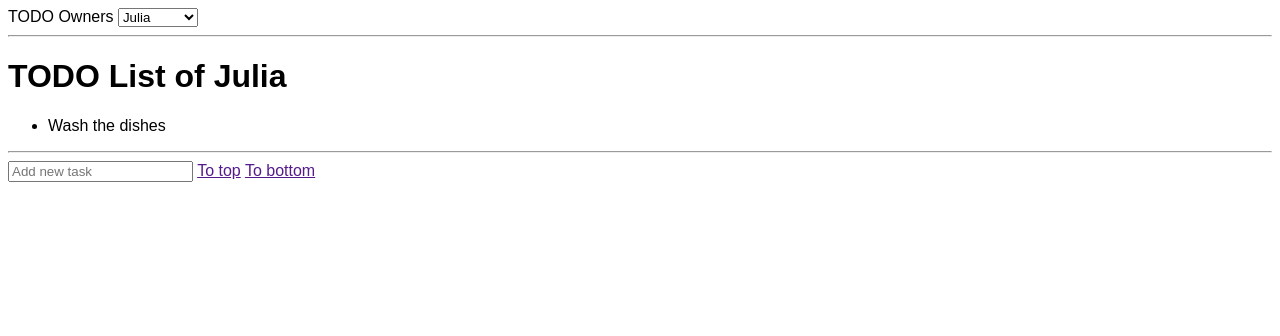
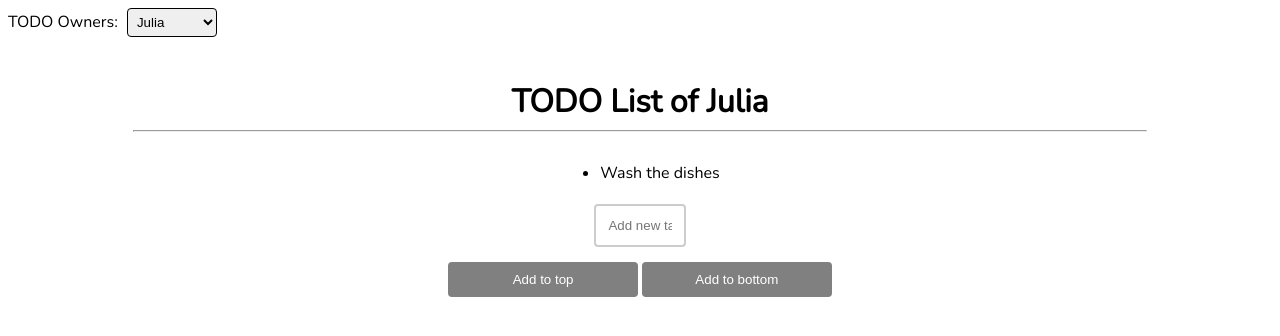
Before and after one commit to ismailsumercetin/todolist-js, a website built with Parcel: page index.html in a window 1280 px wide. Built offline with nearby package versions, Linux system fonts and the light colour scheme.

Commit message:
front-end improvements

```diff
--- a/index.html
+++ b/index.html
@@ -3,20 +3,27 @@
   <head>
     <title>Parcel Sandbox</title>
     <meta charset="UTF-8" />
+    <link rel="stylesheet" type="text/css" href="src/styles.css">
+    <link href="https://fonts.googleapis.com/css2?family=Nunito:wght@200&display=swap" rel="stylesheet">
   </head>
 
   <body>
     <div id="app">
       <div>
-        <label for="todoOwners">TODO Owners</label>
-        <select id="todoOwners"></select>
+        <div id="sectionTodoOwner">
+          <label id="labelTodo" for="todoOwners">TODO Owners:</label>
+          <select id="todoOwners"></select>
+        </div>
+        <br />
+        <h1>TODO List of <span id="todoOwnerName"></span></h1>
         <hr />
-        <h1>TODO List of <span id="todoOwnerName"></span></h1>
         <ul id="todoList"></ul>
-        <hr />
+
         <input type="text" id="newTask" placeholder="Add new task" />
-        <a href="" id="addToTop">To top</a>
-        <a href="" id="addToBottom">To bottom</a>
+        <div id="buttons">
+          <button id="addToTop">Add to top</button>
+          <button id="addToBottom">Add to bottom</button>
+        </div>
       </div>
     </div>
   </body>
--- a/src/index.js
+++ b/src/index.js
@@ -1,4 +1,4 @@
-import "./styles.css";
+
 const people = [
   { id: 1, name: "Guillermo" },
   { id: 3, name: "Julia" },
@@ -73,7 +73,8 @@ const populateTask = () => {
     (task) => task.owner === Number(ownerId)
   );
 
-  //create list elements and render tasks to DOM
+  if (tasksOfOwner.length !== 0) {
+    //create list elements and render tasks to DOM
   tasksOfOwner.forEach((task) => {
     const listElement = document.createElement("li");
     listElement.textContent = task.text;
@@ -86,6 +87,10 @@ const populateTask = () => {
   [...liElements].forEach((liElement) => {
     liElement.addEventListener("click", remove);
   });
+  } else {
+    ulElement.innerHTML = "<h3>No Task</h3>"
+  }
+
 };
 
 const addNewTask = (place) => {
--- a/src/styles.css
+++ b/src/styles.css
@@ -1,3 +1,86 @@
 body {
-  font-family: sans-serif;
+  font-family: 'Nunito', sans-serif;
 }
+
+#app {
+  text-align: center;
+}
+
+#sectionTodoOwner {
+  text-align: left;
+}
+
+hr {
+  margin: -15px auto 30px auto;
+  width: 80%;
+}
+
+ul {
+  display: table;
+  margin: 0 auto 20px auto;
+}
+
+#buttons {
+  margin-top: 15px;
+}
+
+
+
+input[type=text] {
+
+  width: 5%;
+  padding: 12px;
+  border: 2px solid #ccc;
+  border-radius: 4px;
+  outline: none;
+  -webkit-transition: 0.15s;
+  transition: 0.15s;
+}
+
+input[type=text]:hover {
+  border: 2px solid #555;
+}
+
+button {
+  width: 15%;
+  padding: 10px;
+  background-color: gray;
+  border-radius: 4px;
+  border: none;
+  outline: none;
+  color: white;
+  -webkit-transition: 0.15s;
+  transition: 0.15s;
+}
+
+button:hover {
+  background-color: #12c912;
+  outline: none;
+}
+
+li {
+  -webkit-transition: 0.15s;
+  transition: 0.30s;
+}
+
+li:hover {
+  font-size: large;
+  font-weight: bolder;
+}
+
+select {
+  border: 1px solid black;
+  outline: none;
+  padding: 5px;
+  border-radius: 4px;
+  -webkit-transition: 0.15s;
+  transition: 0.15s;
+}
+
+select:hover {
+  background-color:rgb(167, 222, 222);
+}
+
+#labelTodo {
+  margin-right: 5px;
+}
```
